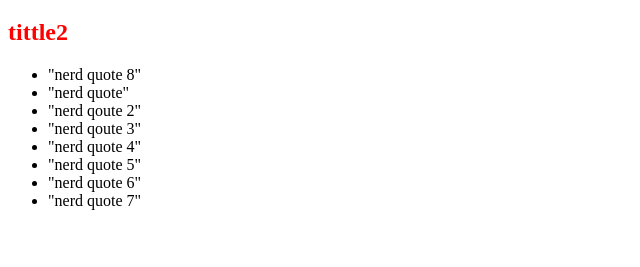
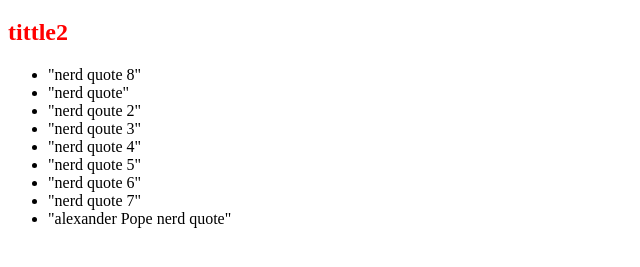
Before and after one commit to bouzacu/0main_openSAP_repo, a plain HTML site: page index.html in a window 1280 px wide. Shown: the part 61-328 px from the top of the page, without its empty margins (0-640 px from the left). Drawn offline with Linux system fonts and the light colour scheme.

Commit message:
added quote Alexander Pope

```diff
--- a/index.html
+++ b/index.html
@@ -17,6 +17,7 @@
 			<li>"nerd quote 5"</li>
 			<li>"nerd quote 6"</li>
 			<li>"nerd quote 7"</li>
+			<li>"alexander Pope nerd quote"</li>
 		</ul>
 	</body>
 </html>
```
